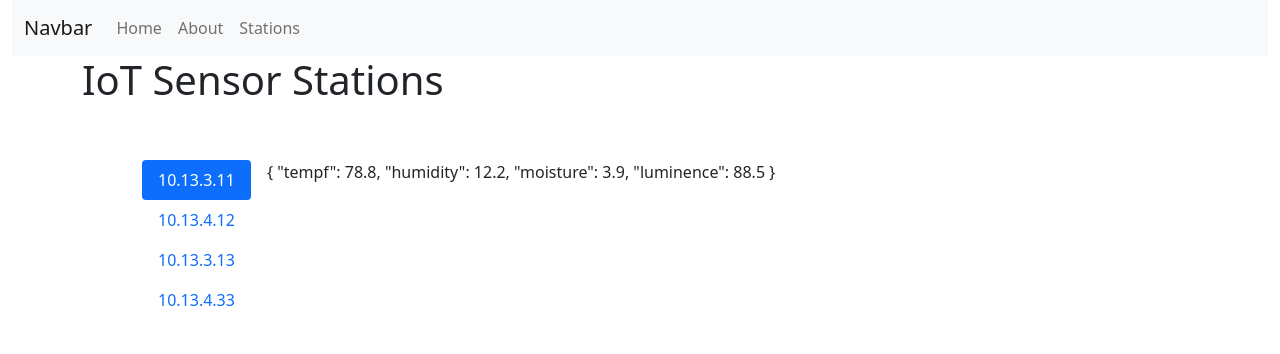
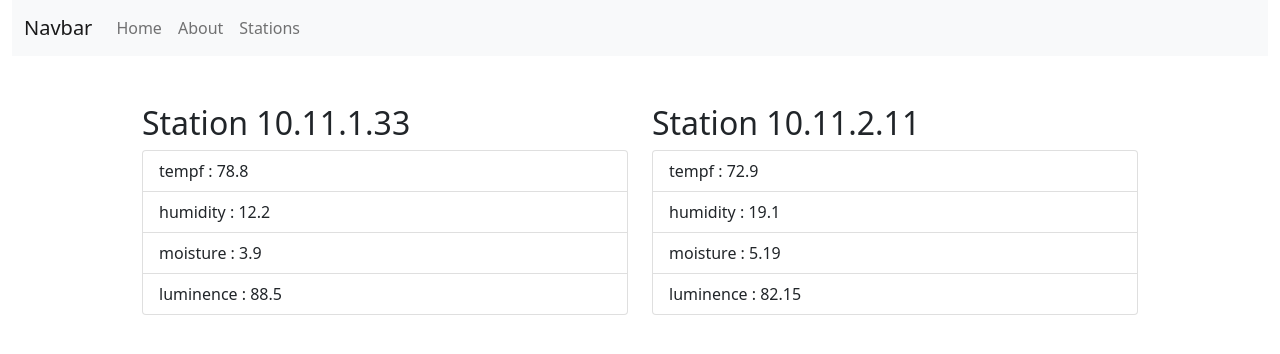
Before and after one commit to rustyeddy/iotvue, a Vue app: page /stations in a window 1280 px wide. Shown: the top 354 px of the page. Built offline with nearby package versions, Linux system fonts and the light colour scheme.

Commit message:
got it working with ugly formatting

```diff
--- /dev/null
+++ b/src/components/Station.vue
@@ -0,0 +1,15 @@
+<script setup>
+  const props = defineProps([
+    'station',
+    ])
+</script>
+
+<template>
+  <div class="col">
+    <h2>Station {{ station.id }}</h2>
+    <ul class="list-group">
+      <li class="list-group-item" v-for="(val, sens) in station.sensors">{{ sens }} : {{ val }}</li>
+    </ul>
+  </div>
+
+</template>
--- a/src/components/Stations.vue
+++ /dev/null
@@ -1,5 +0,0 @@
-<template>
-  <div class="greetings">
-    <h1 class="green">Stations HQ</h1>
-  </div>
-</template>
--- a/src/views/StationsView.vue
+++ b/src/views/StationsView.vue
@@ -1,52 +1,36 @@
 <script setup>
   import { reactive } from 'vue'
+  import Station from '@/components/Station.vue'
 
   const state = reactive({
-    stations: ['10.11.1.33', '10.11.1.34', '10.11.1.44', '10.11.1.54'],
-    sensors: {
-      "tempf": 78.8,
-      "humidity": 12.2,
-      "moisture": 3.9,
-      "luminence": 88.5
-    }
+    stations: [
+      {
+        id: "10.11.1.33",
+        sensors: {
+          tempf: 78.8,
+          humidity: 12.2,
+          moisture: 3.9,
+          luminence: 88.5,
+        }
+      },
+      {
+        id: "10.11.2.11",
+        sensors: {
+          tempf: 72.9,
+          humidity: 19.1,
+          moisture: 5.19,
+          luminence: 82.15,
+
+        }
+      }
+    ]
   })
 </script>
 
 <template>
   <div class="stations container">
-    <div class="row">
-      <div class="col">
-        <h1>IoT Sensor Stations</h1>
-      </div>
-    </div>
-
     <div class="row m-4 p-4">
-      <div class="col">
-        <div class="d-flex align-items-start">
-          <div class="nav flex-column nav-pills me-3" id="v-pills-tab" role="tablist" aria-orientation="vertical">
-
-            <button class="nav-link active" id="v-pills-home-tab" data-bs-toggle="pill" data-bs-target="#v-pills-home" type="button" role="tab" aria-controls="v-pills-home" aria-selected="true">10.13.3.11</button>
-            <button class="nav-link" id="v-pills-profile-tab" data-bs-toggle="pill" data-bs-target="#v-pills-profile" type="button" role="tab" aria-controls="v-pills-profile" aria-selected="false">10.13.4.12</button>
-            <button class="nav-link" id="v-pills-messages-tab" data-bs-toggle="pill" data-bs-target="#v-pills-messages" type="button" role="tab" aria-controls="v-pills-messages" aria-selected="false">10.13.3.13</button>
-            <button class="nav-link" id="v-pills-settings-tab" data-bs-toggle="pill" data-bs-target="#v-pills-settings" type="button" role="tab" aria-controls="v-pills-settings" aria-selected="false">10.13.4.33</button>
-          </div>
-
-          <div class="tab-content" id="v-pills-tabContent">
-            <div class="tab-pane fade show active" id="v-pills-home" role="tabpanel" aria-labelledby="v-pills-home-tab">
-              <p>{{ state.sensors }}</p>
-            </div>
-            <div class="tab-pane fade" id="v-pills-profile" role="tabpanel" aria-labelledby="v-pills-profile-tab">
-              <p>{{ state.sensors }}</p>
-            </div>
-            <div class="tab-pane fade" id="v-pills-messages" role="tabpanel" aria-labelledby="v-pills-messages-tab">
-              <p>{{ state.sensors}} </p>
-            </div>
-            <div class="tab-pane fade" id="v-pills-settings" role="tabpanel" aria-labelledby="v-pills-settings-tab">
-              <p>{{ state.sensors }}</p>
-            </div>
-          </div>
-        </div>
-      </div>
+      <Station v-for="station in state.stations" :station="station" />
     </div>
   </div>
 </template>
```
